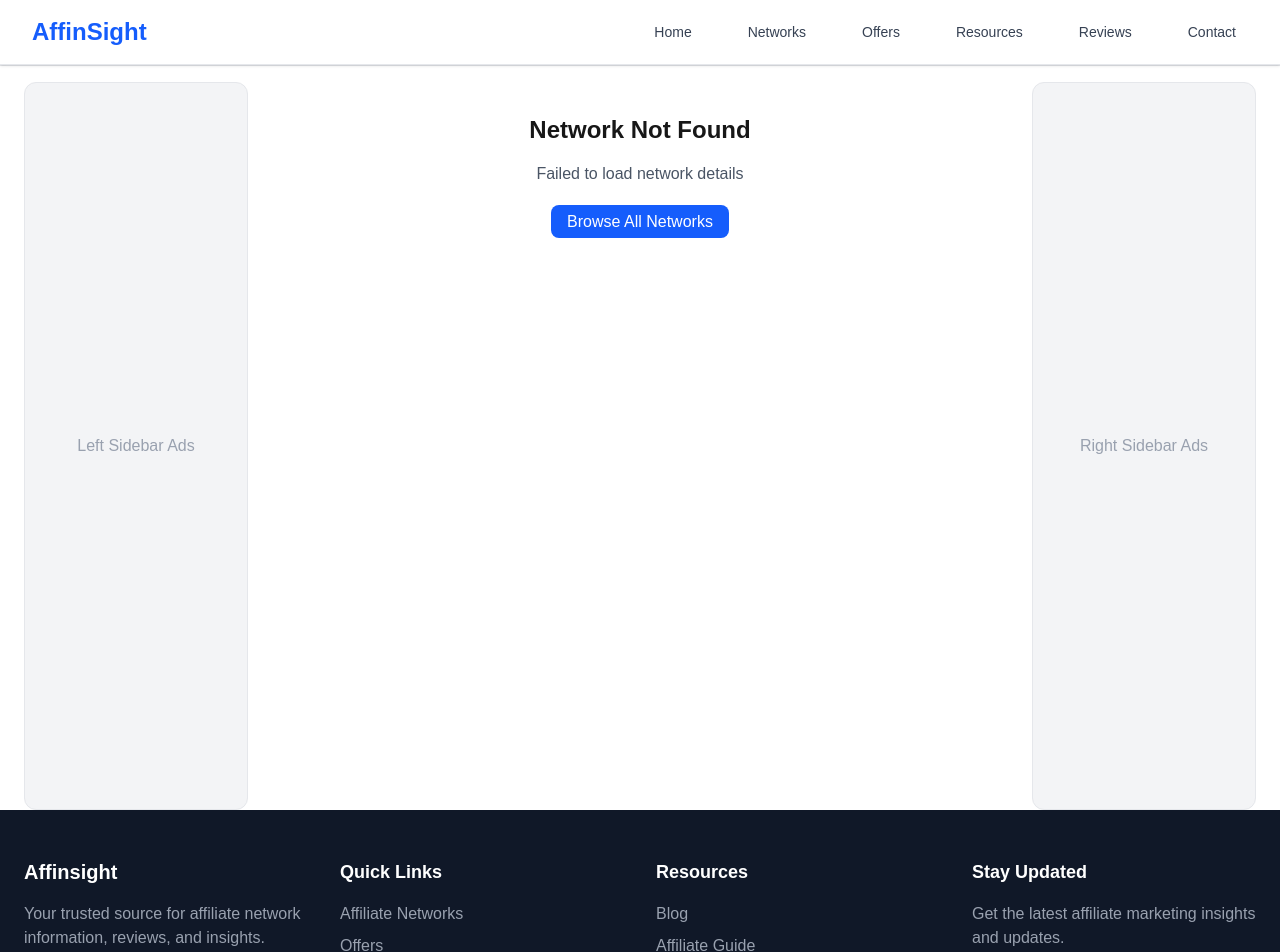
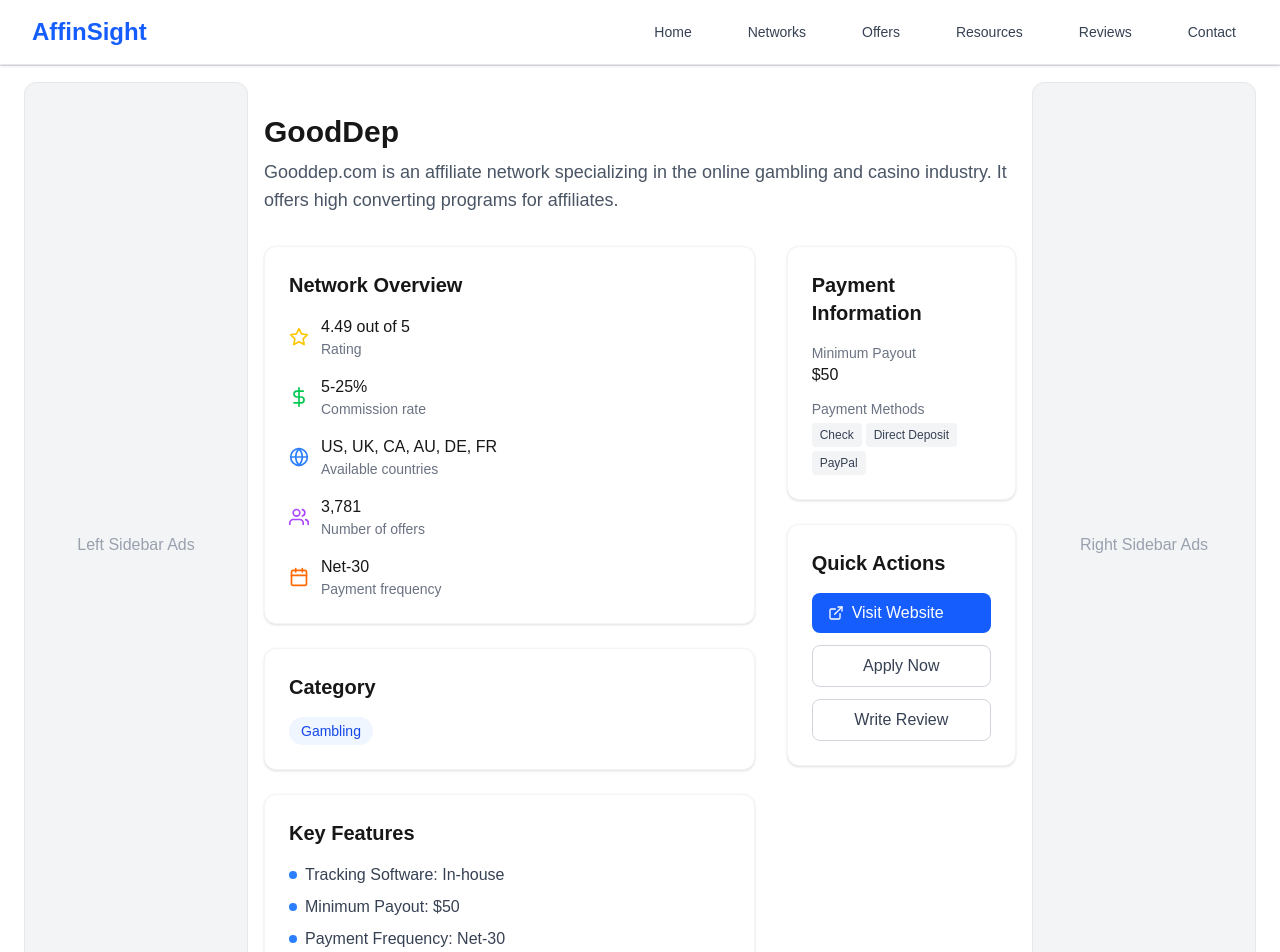
Before and after one commit to tishamishra/affinsight, a Next.js app: page /network/1 in a window 1280 px wide. Shown: the top 952 px of the page. Built offline with nearby package versions, Linux system fonts and the light colour scheme.

Commit message:
Fix network detail page to work with JSON data structure - Remove AffiliateNetwork type error

```diff
--- a/src/app/network/[slug]/page.tsx
+++ b/src/app/network/[slug]/page.tsx
@@ -8,16 +8,17 @@ import { Network } from "@/data/networks";
 
 export default function NetworkDetailPage() {
   const params = useParams();
-  const [network, setNetwork] = useState<AffiliateNetwork | null>(null);
+  const [network, setNetwork] = useState<Network | null>(null);
   const [loading, setLoading] = useState(true);
   const [error, setError] = useState<string | null>(null);
 
   useEffect(() => {
-    async function loadNetwork() {
+    function loadNetwork() {
       try {
         setLoading(true);
         const slug = params?.slug as string;
-        const data = await fetchNetworkBySlug(slug);
+        const networkId = slug; // Assuming slug is the network ID
+        const data = getNetworkById(networkId);
         if (data) {
           setNetwork(data);
         } else {
@@ -89,14 +90,14 @@ export default function NetworkDetailPage() {
                 <FiStar className="text-yellow-400 text-xl" />
                 <div>
                   <div className="font-medium">{network.rating} out of 5</div>
-                  <div className="text-sm text-gray-500">{network.reviewCount} reviews</div>
+                  <div className="text-sm text-gray-500">Rating</div>
                 </div>
               </div>
               <div className="flex items-center gap-3">
                 <FiDollarSign className="text-green-500 text-xl" />
                 <div>
-                  <div className="font-medium">{network.payout}</div>
-                  <div className="text-sm text-gray-500">Average payout</div>
+                  <div className="font-medium">{network.commission_rate}</div>
+                  <div className="text-sm text-gray-500">Commission rate</div>
                 </div>
               </div>
               <div className="flex items-center gap-3">
@@ -109,43 +110,44 @@ export default function NetworkDetailPage() {
               <div className="flex items-center gap-3">
                 <FiUsers className="text-purple-500 text-xl" />
                 <div>
-                  <div className="font-medium">{network.employees}</div>
-                  <div className="text-sm text-gray-500">Company size</div>
+                  <div className="font-medium">{network.offers_count?.toLocaleString() || 'N/A'}</div>
+                  <div className="text-sm text-gray-500">Number of offers</div>
                 </div>
               </div>
               <div className="flex items-center gap-3">
                 <FiCalendar className="text-orange-500 text-xl" />
                 <div>
-                  <div className="font-medium">Founded {network.founded}</div>
-                  <div className="text-sm text-gray-500">Years in business</div>
+                  <div className="font-medium">{network.payment_frequency}</div>
+                  <div className="text-sm text-gray-500">Payment frequency</div>
                 </div>
               </div>
             </div>
           </div>
 
           <div className="bg-white rounded-xl shadow-sm border border-gray-100 p-6">
-            <h2 className="text-xl font-semibold mb-4">Categories</h2>
+            <h2 className="text-xl font-semibold mb-4">Category</h2>
             <div className="flex flex-wrap gap-2">
-              {network.categories.map((category) => (
-                <span
-                  key={category}
-                  className="px-3 py-1 bg-blue-50 text-blue-700 rounded-full text-sm font-medium"
-                >
-                  {category}
-                </span>
-              ))}
+              <span className="px-3 py-1 bg-blue-50 text-blue-700 rounded-full text-sm font-medium">
+                {network.category}
+              </span>
             </div>
           </div>
 
           <div className="bg-white rounded-xl shadow-sm border border-gray-100 p-6">
             <h2 className="text-xl font-semibold mb-4">Key Features</h2>
             <ul className="space-y-2">
-              {network.features.map((feature) => (
-                <li key={feature} className="flex items-center gap-2">
-                  <div className="w-2 h-2 bg-blue-500 rounded-full"></div>
-                  <span className="text-gray-700">{feature}</span>
-                </li>
-              ))}
+              <li className="flex items-center gap-2">
+                <div className="w-2 h-2 bg-blue-500 rounded-full"></div>
+                <span className="text-gray-700">Tracking Software: {network.tracking_software}</span>
+              </li>
+              <li className="flex items-center gap-2">
+                <div className="w-2 h-2 bg-blue-500 rounded-full"></div>
+                <span className="text-gray-700">Minimum Payout: {network.minimum_payout}</span>
+              </li>
+              <li className="flex items-center gap-2">
+                <div className="w-2 h-2 bg-blue-500 rounded-full"></div>
+                <span className="text-gray-700">Payment Frequency: {network.payment_frequency}</span>
+              </li>
             </ul>
           </div>
         </div>
@@ -156,19 +158,19 @@ export default function NetworkDetailPage() {
             <div className="space-y-3">
               <div>
                 <div className="text-sm text-gray-500">Minimum Payout</div>
-                <div className="font-medium">{network.minPayout}</div>
+                <div className="font-medium">{network.minimum_payout}</div>
               </div>
               <div>
                 <div className="text-sm text-gray-500">Payment Methods</div>
                 <div className="flex flex-wrap gap-1 mt-1">
-                  {network.paymentMethods.map((method) => (
+                  {network.payment_methods?.map((method: string) => (
                     <span
                       key={method}
                       className="px-2 py-1 bg-gray-100 text-gray-700 text-xs rounded"
                     >
                       {method}
                     </span>
-                  ))}
+                  )) || <span className="text-gray-500 text-xs">N/A</span>}
                 </div>
               </div>
             </div>
```
